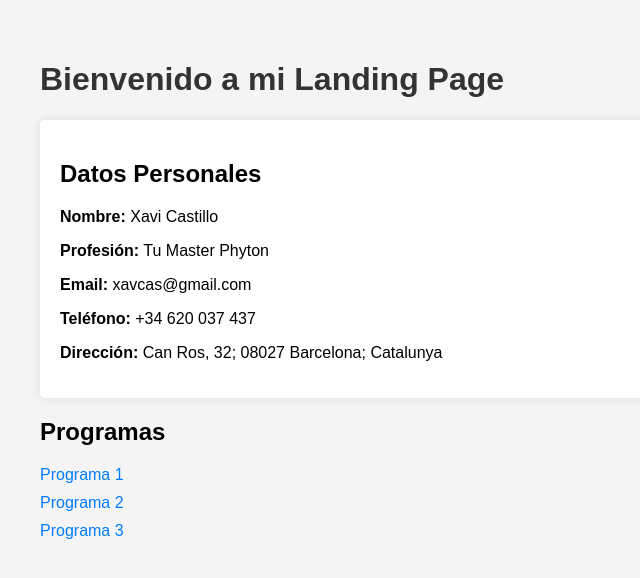
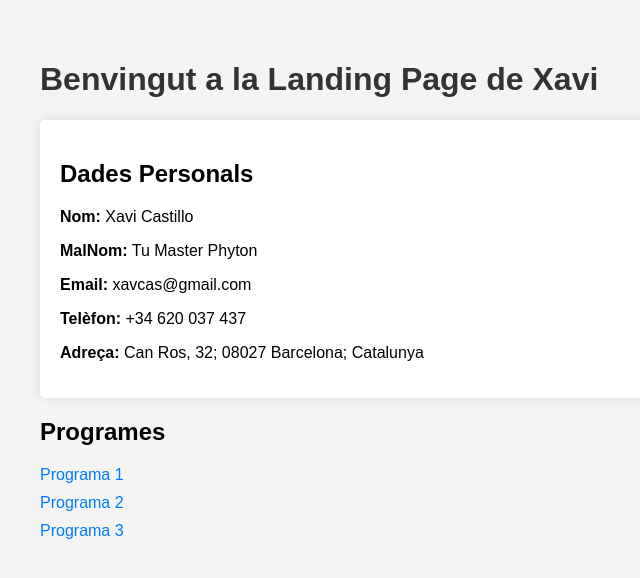
Before and after one commit to xavcas/PaginaWeb, a Flask app: page / in a window 1280 px wide. Shown: the top 578 px of the page, without its empty margins (0-640 px from the left). Run offline with Flask 3, Linux system fonts and the light colour scheme.

Commit message:
Canvi en la capçalera de la pàgina principal

```diff
--- a/Templates/index.html
+++ b/Templates/index.html
@@ -35,19 +35,19 @@
     </style>
 </head>
 <body>
-    <h1>Bienvenido a mi Landing Page</h1>
+    <h1>Benvingut a la Landing Page de Xavi</h1>
 
     <div class="datos">
-        <h2>Datos Personales</h2>
-        <p><strong>Nombre:</strong> {{ datos.nombre }}</p>
-        <p><strong>Profesión:</strong> {{ datos.profesion }}</p>
-        <p><strong>Email:</strong> {{ datos.email }}</p>
-        <p><strong>Teléfono:</strong> {{ datos.telefono }}</p>
-        <p><strong>Dirección:</strong> {{ datos.direccion }}</p>
+        <h2>Dades Personals</h2>
+        <p><strong>Nom:</strong> {{ datos.Nom }}</p>
+        <p><strong>MalNom:</strong> {{ datos.MalNom }}</p>
+        <p><strong>Email:</strong> {{ datos.Email }}</p>
+        <p><strong>Telèfon:</strong> {{ datos.Telèfon }}</p>
+        <p><strong>Adreça:</strong> {{ datos.Adreça }}</p>
     </div>
 
     <div class="programas">
-        <h2>Programas</h2>
+        <h2>Programes</h2>
         {% for programa in programas %}
             <a href="{{ programa.ruta }}">{{ programa.nombre }}</a>
         {% endfor %}
--- a/app.py
+++ b/app.py
@@ -6,11 +6,11 @@ app = Flask(__name__)
 def home():
     # Datos personales
     datos_personales = {
-        'nombre': 'Xavi Castillo',
-        'profesion': 'Tu Master Phyton',
-        'email': 'xavcas@gmail.com',
-        'telefono': '+34 620 037 437',
-        'direccion': 'Can Ros, 32; 08027 Barcelona; Catalunya'
+        'Nom': 'Xavi Castillo',
+        'MalNom': 'Tu Master Phyton',
+        'Email': 'xavcas@gmail.com',
+        'Telèfon': '+34 620 037 437',
+        'Adreça': 'Can Ros, 32; 08027 Barcelona; Catalunya'
     }
 
     # Enlaces a programas (rutas locales o enlaces externos)
```
